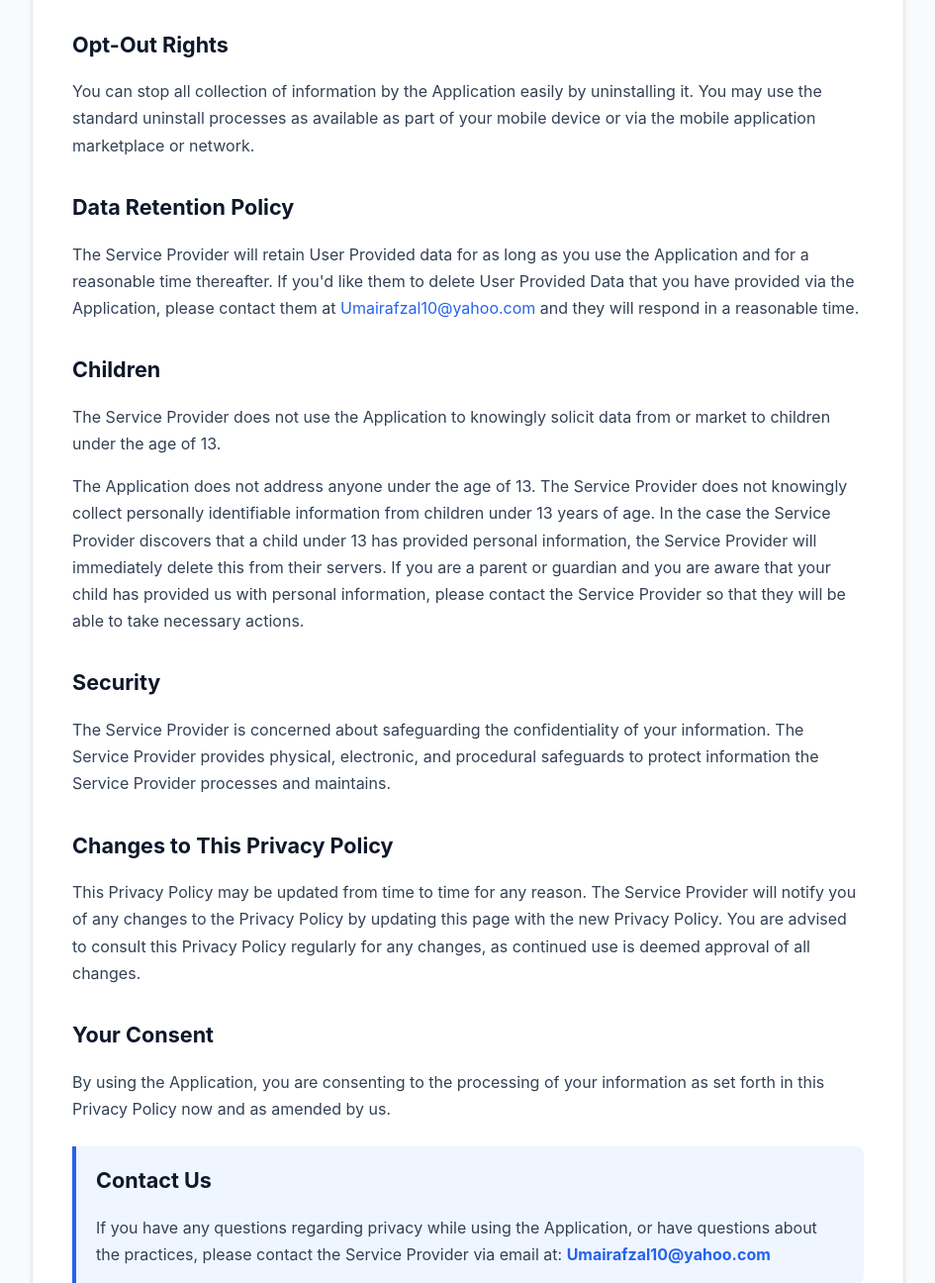
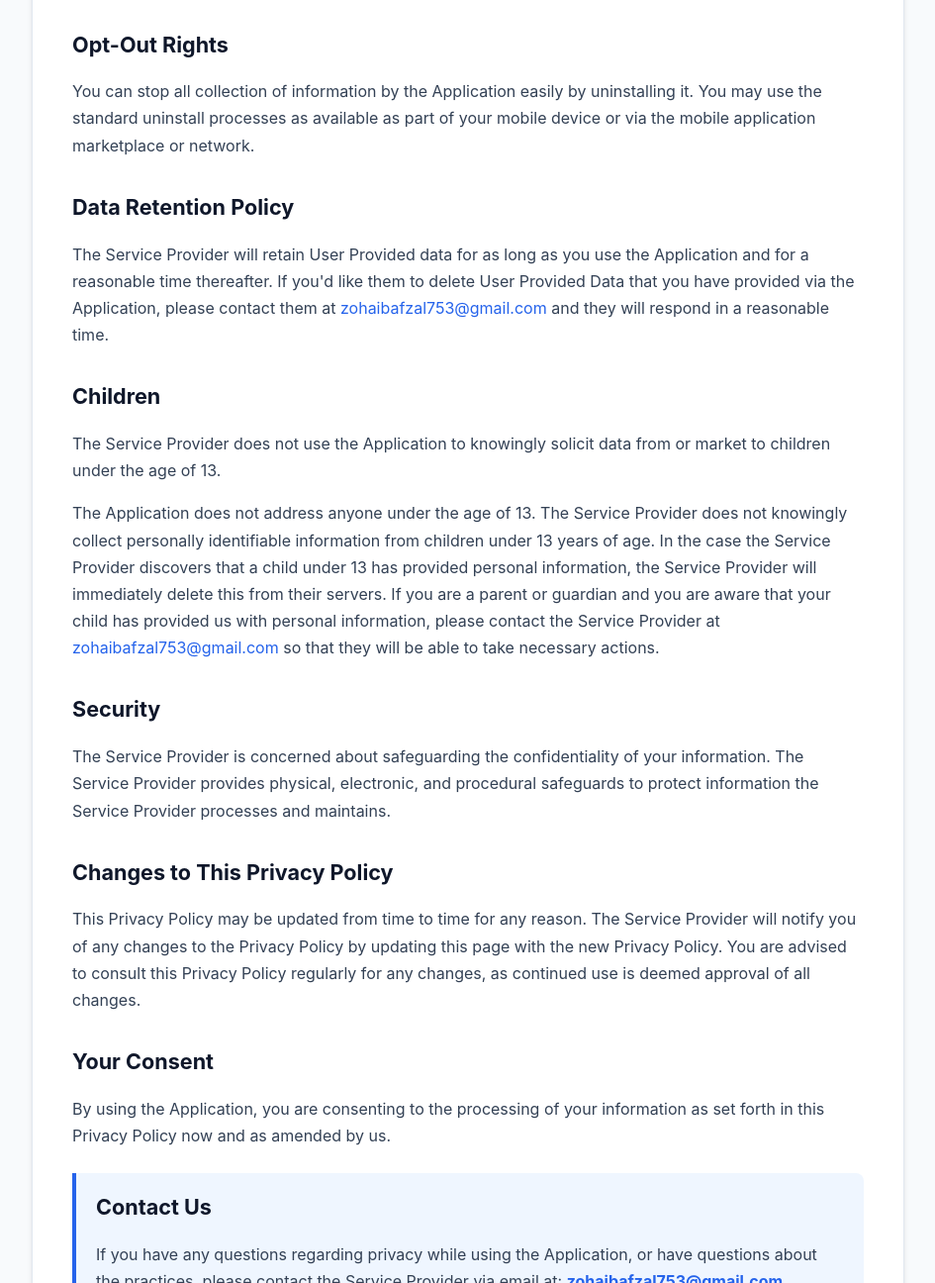
Before and after one commit to Developer-Zohaib/PrivacyPolicy, a plain HTML site: page PhotoRecovery/index.html in a window 1280 px wide. Shown: the part 1504-2800 px from the top of the page at 99% size, without its empty margins (167-1112 px from the left). Drawn offline with Linux system fonts and the light colour scheme.

Commit message:
Update index.html

```diff
--- a/PhotoRecovery/index.html
+++ b/PhotoRecovery/index.html
@@ -113,7 +113,7 @@
 
 <div class="container">
     <h1>Privacy Policy</h1>
-    <div class="subtitle">Effective Date: <strong>May 11, 2025</strong></div>
+    <div class="subtitle">Effective Date: <strong>August 1, 2026</strong></div>
 
     <p>This privacy policy applies to the <strong>Photo Recovery Videos Recovery</strong> app (hereby referred to as "Application") for mobile devices that was created by <strong>Umair Afzal</strong> (hereby referred to as "Service Provider") as an Ad Supported service. This service is intended for use "AS IS".</p>
 
@@ -149,11 +149,11 @@
     <p>You can stop all collection of information by the Application easily by uninstalling it. You may use the standard uninstall processes as available as part of your mobile device or via the mobile application marketplace or network.</p>
 
     <h2>Data Retention Policy</h2>
-    <p>The Service Provider will retain User Provided data for as long as you use the Application and for a reasonable time thereafter. If you'd like them to delete User Provided Data that you have provided via the Application, please contact them at <a href="mailto:Umairafzal10@yahoo.com">Umairafzal10@yahoo.com</a> and they will respond in a reasonable time.</p>
+    <p>The Service Provider will retain User Provided data for as long as you use the Application and for a reasonable time thereafter. If you'd like them to delete User Provided Data that you have provided via the Application, please contact them at <a href="mailto:zohaibafzal753@gmail.com">zohaibafzal753@gmail.com</a> and they will respond in a reasonable time.</p>
 
     <h2>Children</h2>
     <p>The Service Provider does not use the Application to knowingly solicit data from or market to children under the age of 13.</p>
-    <p>The Application does not address anyone under the age of 13. The Service Provider does not knowingly collect personally identifiable information from children under 13 years of age. In the case the Service Provider discovers that a child under 13 has provided personal information, the Service Provider will immediately delete this from their servers. If you are a parent or guardian and you are aware that your child has provided us with personal information, please contact the Service Provider so that they will be able to take necessary actions.</p>
+    <p>The Application does not address anyone under the age of 13. The Service Provider does not knowingly collect personally identifiable information from children under 13 years of age. In the case the Service Provider discovers that a child under 13 has provided personal information, the Service Provider will immediately delete this from their servers. If you are a parent or guardian and you are aware that your child has provided us with personal information, please contact the Service Provider at <a href="mailto:zohaibafzal753@gmail.com">zohaibafzal753@gmail.com</a> so that they will be able to take necessary actions.</p>
 
     <h2>Security</h2>
     <p>The Service Provider is concerned about safeguarding the confidentiality of your information. The Service Provider provides physical, electronic, and procedural safeguards to protect information the Service Provider processes and maintains.</p>
@@ -166,7 +166,7 @@
 
     <div class="contact-box">
         <h2 style="margin-top: 0;">Contact Us</h2>
-        <p style="margin-bottom: 0;">If you have any questions regarding privacy while using the Application, or have questions about the practices, please contact the Service Provider via email at: <a href="mailto:Umairafzal10@yahoo.com"><strong>Umairafzal10@yahoo.com</strong></a></p>
+        <p style="margin-bottom: 0;">If you have any questions regarding privacy while using the Application, or have questions about the practices, please contact the Service Provider via email at: <a href="mailto:zohaibafzal753@gmail.com"><strong>zohaibafzal753@gmail.com</strong></a></p>
     </div>
 
     <footer>
```
